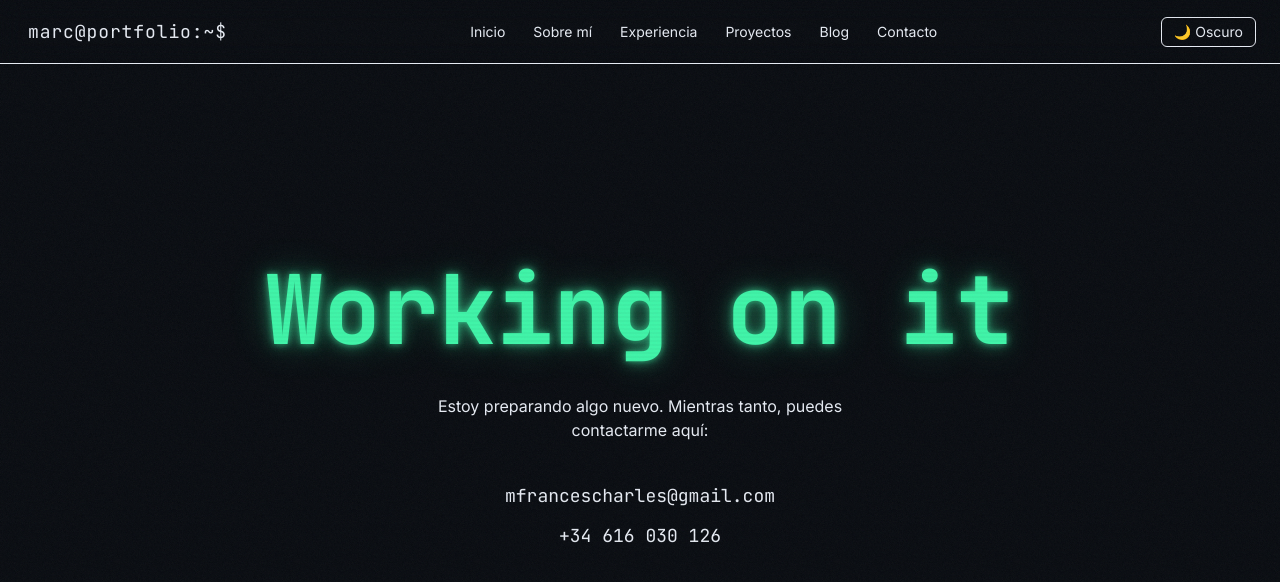
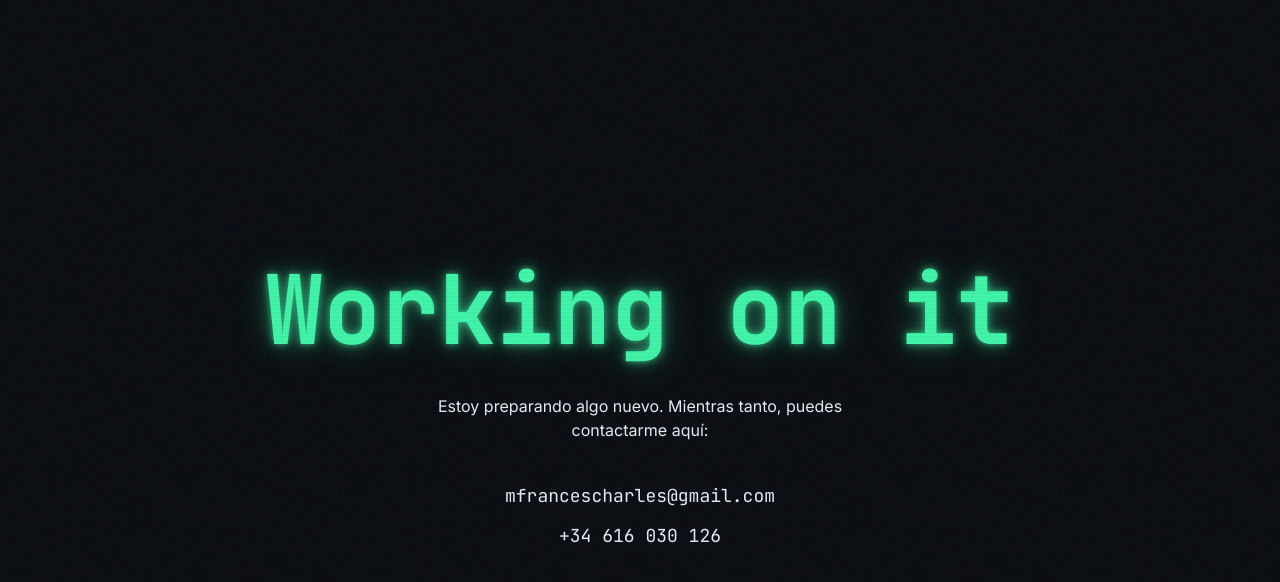
Before and after one commit to MarcFrancesCharles/mi-portfolio, a Next.js app: page / in a window 1280 px wide. Shown: the top 582 px of the page. Built offline with nearby package versions, Linux system fonts and the light colour scheme.

Commit message:
fix: quitar Header del layout en la pagina coming soon

```diff
--- a/src/app/layout.tsx
+++ b/src/app/layout.tsx
@@ -1,7 +1,6 @@
 import type { Metadata } from "next";
 import { Inter, JetBrains_Mono } from "next/font/google";
 import { ThemeProvider } from "@/components/providers/ThemeProvider";
-import Header from "@/components/layout/Header";
 import CustomCursor from "@/components/ui/CustomCursor";
 import "./globals.css";
 
@@ -39,7 +38,6 @@ export default function RootLayout({
         <ThemeProvider attribute="class" defaultTheme="dark" enableSystem={false}>
           {/* Cursor personalizado (solo desktop) */}
           <CustomCursor />
-          <Header />
           <main className="min-h-screen">{children}</main>
         </ThemeProvider>
       </body>
```
